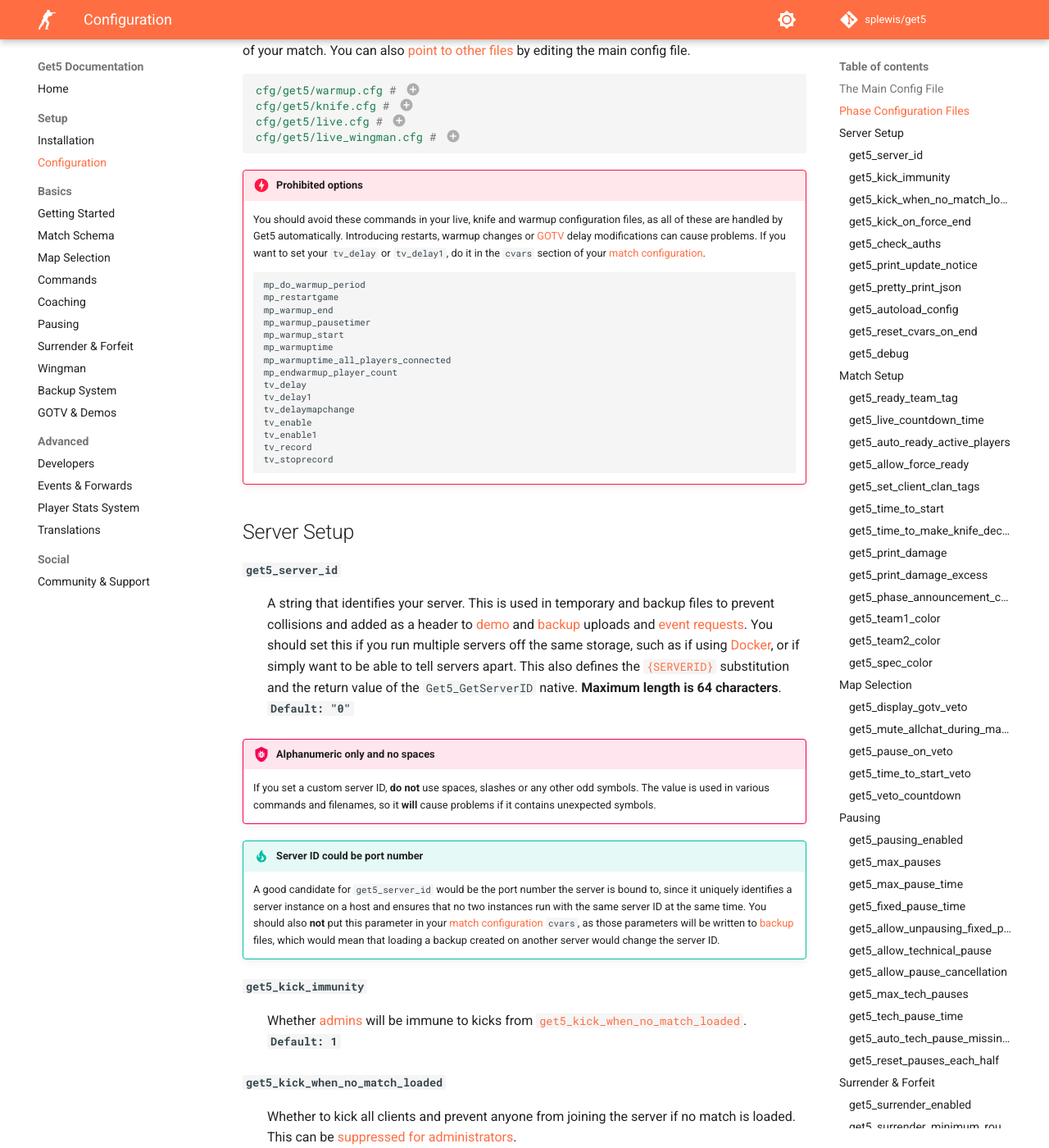
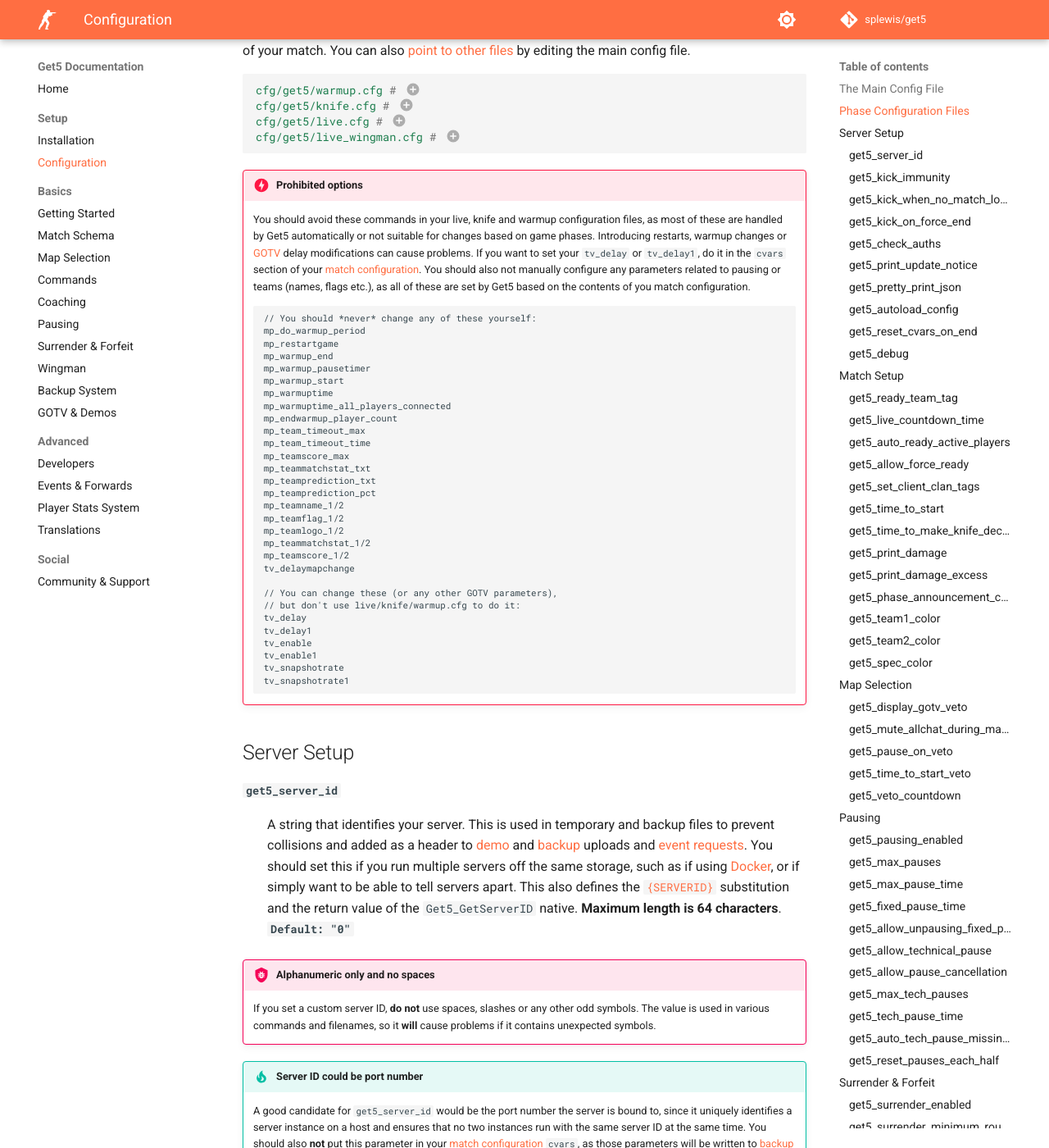
Before and after one commit to splewis/get5, an MkDocs documentation site: the page built from documentation/docs/configuration.md, in a window 1280 px wide and 1400 px high, scrolled down 734 px. Shown: the whole window at 82% size. Built offline with MkDocs 1.6.1 and Material for MkDocs 9.7.7, drawn with Linux system fonts in a browser that asks for light colours; emoji names are drawn with the system emoji font; comment, search, counter and statistics services are not loaded; the version menu is left out.

Commit message:
doc adjust

````diff
--- a/documentation/docs/configuration.md
+++ b/documentation/docs/configuration.md
@@ -41,12 +41,15 @@
 
 !!! danger "Prohibited options"
 
-    You should avoid these commands in your live, knife and warmup configuration files, as all of these are handled by
-    Get5 automatically. Introducing restarts, warmup changes or [GOTV](../gotv) delay modifications can cause problems.
-    If you want to set your `tv_delay` or `tv_delay1`, do it in the `cvars` section of your
-    [match configuration](../match_schema).
+    You should avoid these commands in your live, knife and warmup configuration files, as most of these are handled by
+    Get5 automatically or not suitable for changes based on game phases. Introducing restarts, warmup changes or
+    [GOTV](../gotv) delay modifications can cause problems. If you want to set your `tv_delay` or `tv_delay1`, do it in
+    the `cvars` section of your [match configuration](../match_schema). You should also not manually configure any
+    parameters related to pausing or teams (names, flags etc.), as all of these are set by Get5 based on the contents of
+    you match configuration.
 
     ```
+    // You should *never* change any of these yourself:
     mp_do_warmup_period
     mp_restartgame
     mp_warmup_end
@@ -55,13 +58,27 @@
     mp_warmuptime
     mp_warmuptime_all_players_connected
     mp_endwarmup_player_count
+    mp_team_timeout_max
+    mp_team_timeout_time
+    mp_teamscore_max
+    mp_teammatchstat_txt
+    mp_teamprediction_txt
+    mp_teamprediction_pct
+    mp_teamname_1/2
+    mp_teamflag_1/2
+    mp_teamlogo_1/2
+    mp_teammatchstat_1/2
+    mp_teamscore_1/2
+    tv_delaymapchange
+
+    // You can change these (or any other GOTV parameters),
+    // but don't use live/knife/warmup.cfg to do it:
     tv_delay
     tv_delay1
-    tv_delaymapchange
     tv_enable
     tv_enable1
-    tv_record
-    tv_stoprecord
+    tv_snapshotrate
+    tv_snapshotrate1
     ```
 
 ## Server Setup
````
